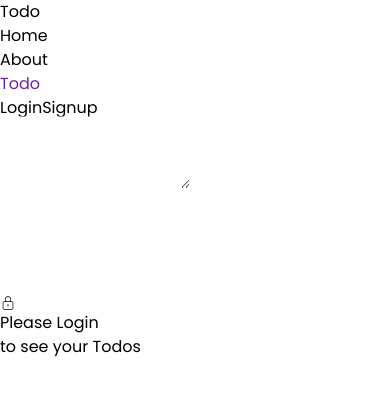
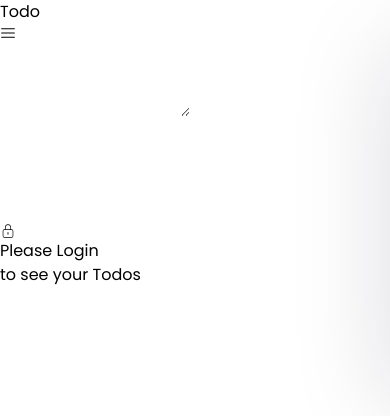
Before and after one commit to rahul-1105/Todo-Full_stack, a React (Vite) app in the folder frontend/: page /todos in a window 390 px wide. Shown: the top 416 px of the page. Built offline with nearby package versions, Linux system fonts and the light colour scheme.

Commit message:
Update styling for responsive design in App.jsx, TodoPage.jsx, Modal.jsx, Button.jsx, and index.css

```diff
--- a/frontend/src/App.jsx
+++ b/frontend/src/App.jsx
@@ -21,7 +21,7 @@ const App = () => {
 
   return (
     <>
-      <header className="px-12 border-b-[.5px] border-gray-300 ">
+      <header className="px-12 max-lg:px-8 max-sm:px-4 border-b-[.5px] border-gray-300 ">
         <Navbar />
       </header>
       <Modal />
--- a/frontend/src/components/button/Button.jsx
+++ b/frontend/src/components/button/Button.jsx
@@ -5,6 +5,7 @@ import { logout } from "../../redux/slice/AuthSlice";
 import { Bounce, toast } from "react-toastify";
 import { useNavigate } from "react-router-dom";
 import { emptyTodos } from "../../redux/slice/TodosSlice";
+import { closeNav } from "../../redux/slice/ToggleNavSlice";
 
 const Button = ({ name }) => {
   const dispatch = useDispatch();
@@ -12,7 +13,7 @@ const Button = ({ name }) => {
 
   return (
     <button
-      className="py-3 px-6 bg-purple-700 text-white rounded-md "
+      className="py-3 px-6 max-lg:py-2 max-lg:px-4 max-md:py-3 max-md:px-6 bg-purple-700 text-white rounded-md max-md:rounded "
       onClick={() => {
         if (name === "Logout") {
           return (
@@ -28,6 +29,7 @@ const Button = ({ name }) => {
               theme: "colored",
               transition: Bounce,
             }),
+            dispatch(closeNav()),
             dispatch(logout()),
             dispatch(emptyTodos()),
             navigate("/")
@@ -38,6 +40,7 @@ const Button = ({ name }) => {
         } else {
           dispatch(openModal("signup"));
         }
+        dispatch(closeNav());
       }}>
       {name}
     </button>
--- a/frontend/src/components/modal/Modal.jsx
+++ b/frontend/src/components/modal/Modal.jsx
@@ -20,7 +20,7 @@ const Modal = () => {
         className={
           !isOpen
             ? " fixed opacity-0 -z-50 duration-[.3s] transition-all"
-            : "modal-overlay min-h-[calc(100vh-0px)] bg-black opacity-[.3] fixed inset-0 cursor-pointer z-50 duration-[.3s] transition-all"
+            : "modal-overlay min-h-screen bg-black opacity-[.3] fixed inset-0 cursor-pointer z-50 duration-[.3s] transition-all "
         }
         onClick={() => {
           dispatch(closeModal());
--- a/frontend/src/components/navbar/Navbar.jsx
+++ b/frontend/src/components/navbar/Navbar.jsx
@@ -1,7 +1,10 @@
-import React from "react";
+import React, { useState } from "react";
 import { NavLink } from "react-router-dom";
 import Button from "../button/Button";
-import { useSelector } from "react-redux";
+import { useDispatch, useSelector } from "react-redux";
+import { RxHamburgerMenu } from "react-icons/rx";
+import { IoMdClose } from "react-icons/io";
+import { closeNav, openNav } from "../../redux/slice/ToggleNavSlice";
 
 const Navbar = () => {
   const navLinks = [
@@ -11,13 +14,30 @@ const Navbar = () => {
   ];
 
   const isLoggedIn = useSelector((state) => state.auth.isLoggedIn);
+  const toggleNav = useSelector(state => state.toggleNav.toggleNav)
   // console.log(isLoggedIn);
 
+  const dispatch = useDispatch();
 
   return (
-    <div className="h-[70px] flex justify-between items-center gap-4 ">
+    <div className="h-[70px] flex justify-between items-center gap-4">
       <div className="text-4xl font-bold text-purple-800">Todo</div>
-      <ul className="h-full flex gap-8 justify-between items-center text-[1.05rem] font-medium ">
+      <button
+        onClick={() => {
+          dispatch(openNav("show-nav"));
+        }}>
+        <RxHamburgerMenu className="text-3xl md:hidden lg:hidden" />
+      </button>
+      <div
+        className={`md:w-[69%] lg:w-[67%] xl:w-[60%] h-full flex justify-between items-center hamburger-content ${toggleNav} `}>
+        <button
+          className={"text-3xl md:hidden fixed top-4 right-4 z-20 "}
+          onClick={() => {
+            dispatch(closeNav("nav-close"));
+          }}>
+          <IoMdClose />
+        </button>
+        <ul className="nav-links flex gap-8 justify-between items-center text-[1.05rem] font-medium">
           {navLinks.map((link, index) => (
             <li key={index}>
               <NavLink
@@ -28,10 +48,11 @@ const Navbar = () => {
             </li>
           ))}
         </ul>
-      <div className="flex gap-6 justify-center items-center">
-        {!isLoggedIn && <Button name="Login"/>}
-        {!isLoggedIn && <Button name="Signup"/>}
+        <div className="btn flex gap-6 max-lg:gap-5 max-md: justify-center items-center">
+          {!isLoggedIn && <Button name="Login" />}
+          {!isLoggedIn && <Button name="Signup" />}
           {isLoggedIn && <Button name="Logout" />}
+        </div>
       </div>
     </div>
   );
--- a/frontend/src/index.css
+++ b/frontend/src/index.css
@@ -1,18 +1,16 @@
-@import url('https://fonts.googleapis.com/css2?family=Poppins:ital,wght@0,100;0,200;0,300;0,400;0,500;0,600;0,700;0,800;0,900;1,100;1,200;1,300;1,400;1,500;1,600;1,700;1,800;1,900&display=swap');
+@import url("https://fonts.googleapis.com/css2?family=Poppins:ital,wght@0,100;0,200;0,300;0,400;0,500;0,600;0,700;0,800;0,900;1,100;1,200;1,300;1,400;1,500;1,600;1,700;1,800;1,900&display=swap");
 
 @tailwind base;
 @tailwind components;
 @tailwind utilities;
 
 * {
-    font-family: 'Poppins', sans-serif;
+  font-family: "Poppins", sans-serif;
 }
 
 .active {
-    color: rgb(107 33 168);
-
+  color: rgb(107 33 168);
 }
-
 
 .lds-default,
 .lds-default div {
@@ -93,10 +91,70 @@
   left: 62.29579px;
 }
 @keyframes lds-default {
-  0%, 20%, 80%, 100% {
+  0%,
+  20%,
+  80%,
+  100% {
     transform: scale(1);
   }
   50% {
     transform: scale(1.5);
   }
 }
+
+@media screen and (max-width: 768px) {
+  .hamburger-content {
+    position: fixed;
+    background: white;
+    padding: 71px 0;
+    top: 0;
+    right: 0;
+    flex-direction: column;
+    justify-content: start;
+    width: 300px;
+    z-index: 10;
+    box-shadow: rgba(17, 12, 46, 0.15) 0px 48px 100px 0px;
+    transition: all .3s ease-in-out;
+  }
+
+  .show-nav {
+    transform: translateX(0%);
+  }
+
+  .nav-close {
+    transform: translateX(100%);
+  }
+
+  .nav-links {
+    flex-direction: column;
+    /* border: 1px solid red; */
+    width: 100%;
+    gap: 0;
+  }
+
+  .nav-links li {
+    width: 100%;
+  }
+
+  .nav-links li a {
+    display: flex;
+    justify-content: center;
+    align-items: center;
+    /* border: 1px solid red; */
+    height: 50px;
+    width: 100%;
+    border: 1px solid #efefef;
+  }
+
+  .btn {
+    /* border: 1px solid red; */
+    width: 100%;
+    flex-direction: column;
+    align-items: normal;
+    padding: 0.5rem;
+  }
+
+  .btn > bottom {
+    min-width: 100%;
+  }
+}
--- a/frontend/src/pages/TodoPage.jsx
+++ b/frontend/src/pages/TodoPage.jsx
@@ -73,9 +73,9 @@ const TodoPage = () => {
           <span className="text-6xl text-gray-800">
             <CiLock />
           </span>
-          <h1 className="text-4xl text-center text-gray-800">
+          <h3 className="text-4xl text-center text-gray-800 max-sm:text-3xl">
             Please Login <br /> to see your Todos
-          </h1>
+          </h3>
         </div>
       ) : (
         <Todos />
--- a/frontend/src/redux/Store.js
+++ b/frontend/src/redux/Store.js
@@ -4,6 +4,7 @@ import popupReducer from "./slice/PopupSlice"
 import todosReducer from "./slice/TodosSlice"
 import authReducer from "./slice/AuthSlice"
 import loadingReducer from "./slice/LoadingSlice"
+import toggleNavReducer from "./slice/ToggleNavSlice"
 
 
 export const store = configureStore({
@@ -13,5 +14,6 @@ export const store = configureStore({
     todos: todosReducer,
     auth: authReducer,
     loading: loadingReducer,
+    toggleNav: toggleNavReducer,
   },
 });
--- /dev/null
+++ b/frontend/src/redux/slice/ToggleNavSlice.js
@@ -0,0 +1,22 @@
+import { createSlice } from "@reduxjs/toolkit";
+
+const initialState = {
+  toggleNav: "nav-close",
+};
+
+export const toggleNavSlice = createSlice({
+  name: "toggleNav",
+  initialState,
+  reducers: {
+    openNav: (state) => {
+      state.toggleNav = "show-nav";
+    },
+    closeNav: (state) => {
+      state.toggleNav = "nav-close";
+    },
+  },
+});
+
+export const { openNav, closeNav } = toggleNavSlice.actions;
+
+export default toggleNavSlice.reducer;
```
Lines whose indentation alone changed are shown as unchanged.
